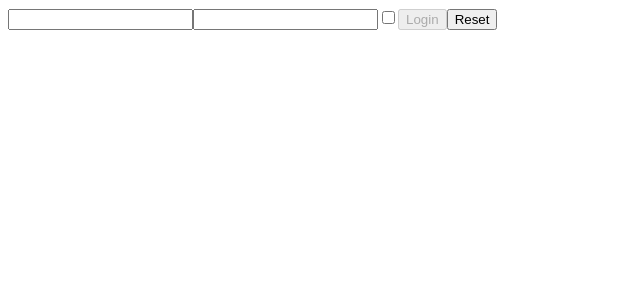
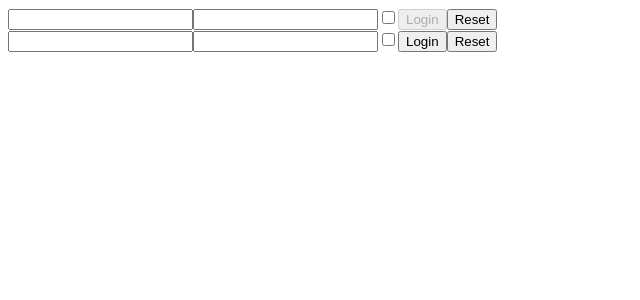
Before and after one commit to svenLrn/react, a React (Vite) app in the folder my-app/: page / in a window 1280 px wide. Shown: the top 300 px of the page, without its empty margins (0-640 px from the left). Built offline with nearby package versions, Linux system fonts and the light colour scheme.

Commit message:
ex 46 is done

```diff
--- a/my-app/src/App.jsx
+++ b/my-app/src/App.jsx
@@ -1,4 +1,5 @@
 import { Login } from "./Login";
+import { UncontrolledLogin } from "./UncontrolledLogin";
 
 
 
@@ -6,6 +7,7 @@ export function App(){
     return(
         <div>
             <Login onLogin={()=> console.log('Logined')}/>
+            <UncontrolledLogin onLogin={()=> console.log('Logined')}/>
         </div>
     )
 }
--- /dev/null
+++ b/my-app/src/UncontrolledLogin.jsx
@@ -0,0 +1,15 @@
+export function UncontrolledLogin({onLogin}){
+    function handleSubmit(event) {
+        event.preventDefault();
+        onLogin()
+    }
+    return(
+        <form onSubmit={handleSubmit}>
+                <input name="login" type="text"/>
+                <input name="password" type="password"/>
+                <input name="remember" type="checkbox"/>
+                <button type="submit" >Login</button>
+                <button type="reset" >Reset</button>
+        </form>
+    )
+}
```
